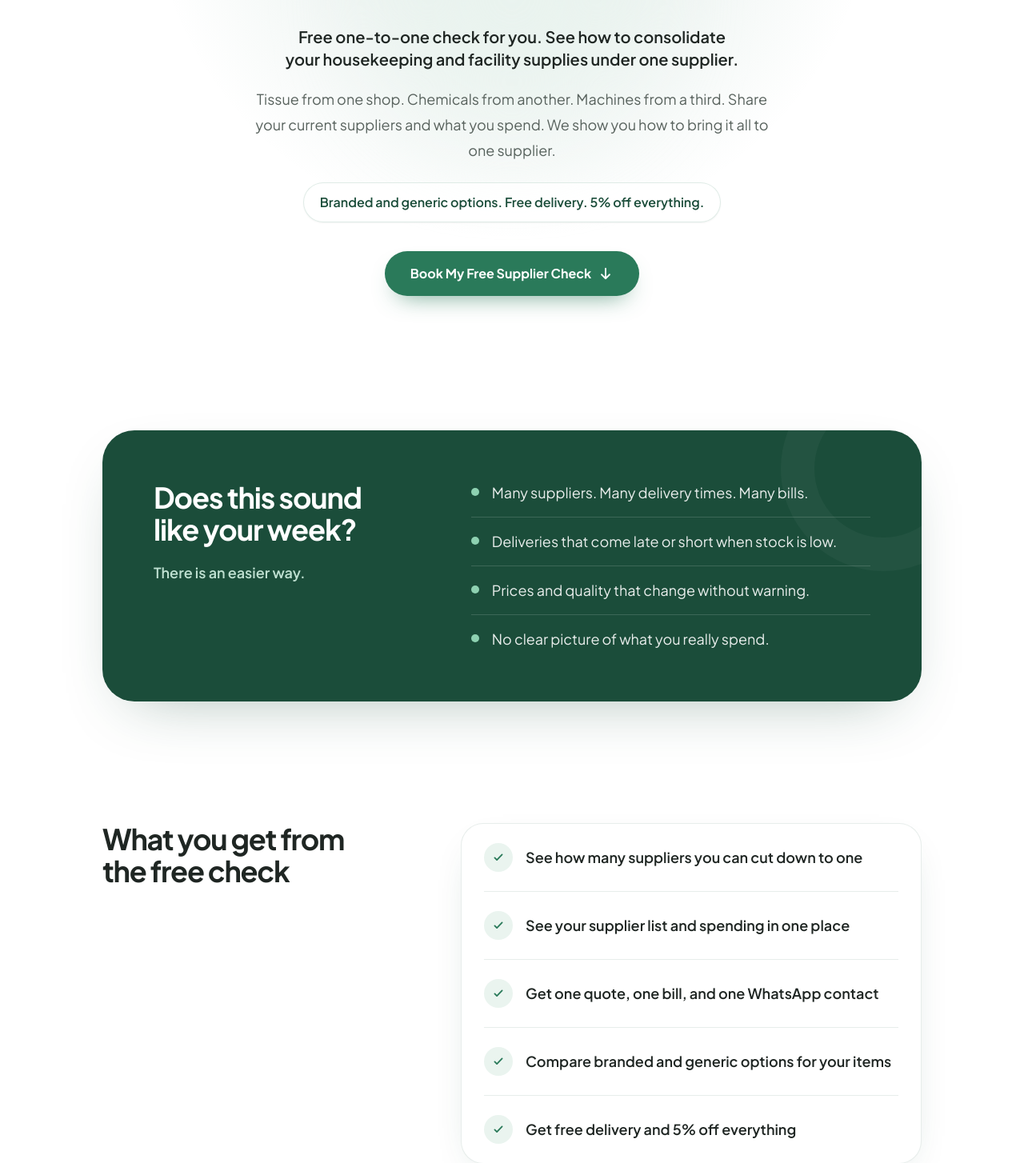
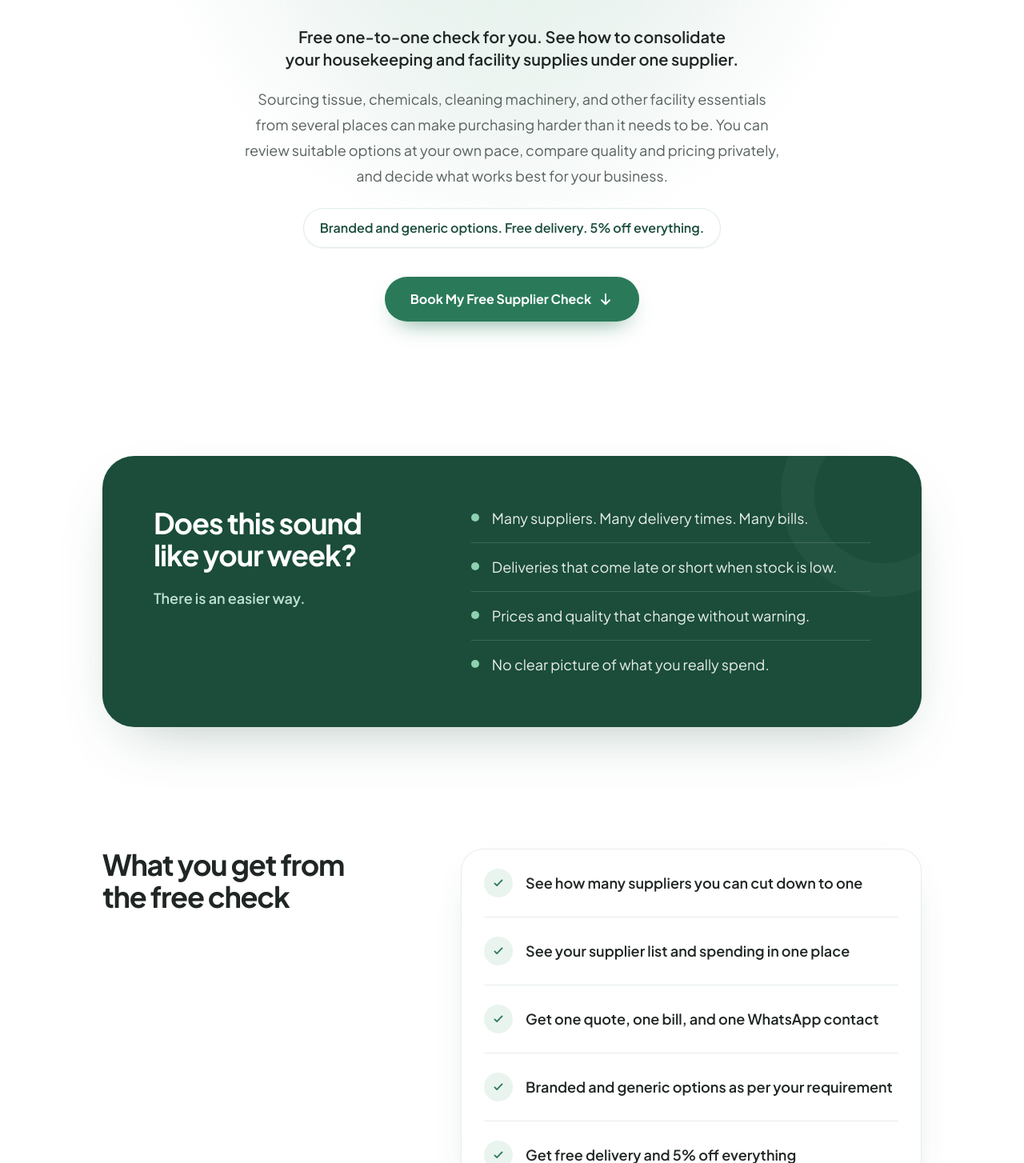
Before and after one commit to razesmhrzn/Ashutosh-Consultation-Landing-Page, a Next.js app: page / in a window 1280 px wide. Shown: the part 396-1850 px from the top of the page at 80% size. Built offline with nearby package versions, Linux system fonts and the light colour scheme; no server answers.

Commit message:
Refine supplier comparison copy

```diff
--- a/components/Benefits.tsx
+++ b/components/Benefits.tsx
@@ -2,7 +2,7 @@ const benefits = [
   "See how many suppliers you can cut down to one",
   "See your supplier list and spending in one place",
   "Get one quote, one bill, and one WhatsApp contact",
-  "Compare branded and generic options for your items",
+  "Branded and generic options as per your requirement",
   "Get free delivery and 5% off everything",
 ];
 
--- a/components/Hero.tsx
+++ b/components/Hero.tsx
@@ -49,9 +49,11 @@ export default function Hero() {
         </p>
 
         <p className="mt-5 max-w-2xl text-pretty text-base leading-7 text-muted sm:text-lg sm:leading-8">
-          Tissue from one shop. Chemicals from another. Machines from a third.
-          Share your current suppliers and what you spend. We show you how to
-          bring it all to one supplier.
+          Sourcing tissue, chemicals, cleaning machinery, and other facility
+          essentials from several places can make purchasing harder than it
+          needs to be. You can review suitable options at your own pace,
+          compare quality and pricing privately, and decide what works best
+          for your business.
         </p>
 
         <p className="mt-6 rounded-full border border-primary/15 bg-white/80 px-5 py-3 text-sm font-semibold leading-6 text-deep-green shadow-sm sm:text-base">
```
